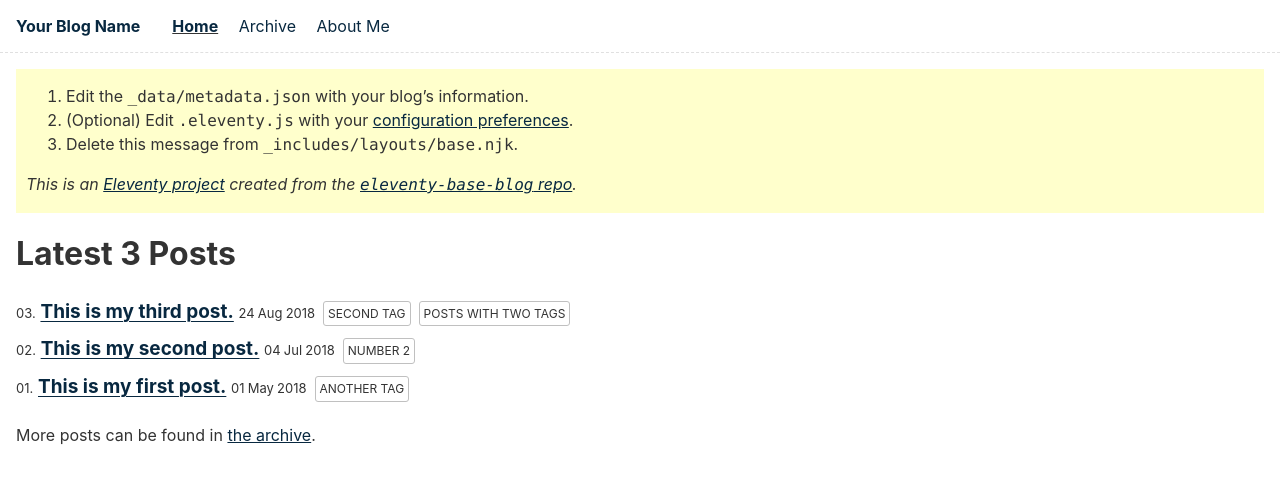
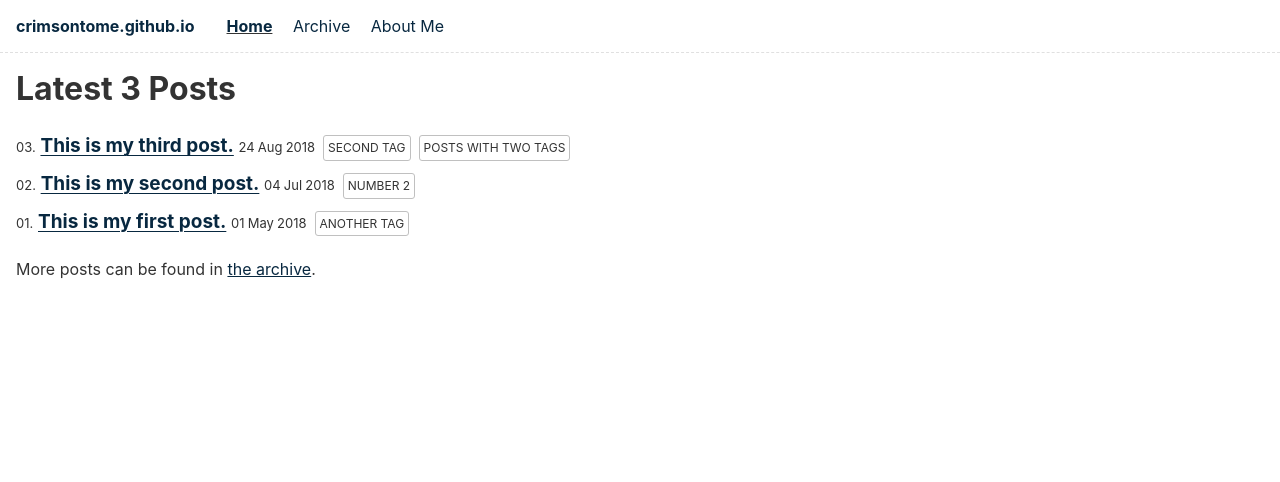
Before and after one commit to CrimsonTome/CrimsonTome.github.io, an Eleventy site: page index.njk in a window 1280 px wide. Built offline with nearby package versions, Linux system fonts and the light colour scheme; Eleventy itself is replaced by a stand-in of ours; files that its build step writes are made by us from their sources.

Commit message:
11ty setup

```diff
--- a/_data/metadata.json
+++ b/_data/metadata.json
@@ -1,21 +1,21 @@
 {
-  "title": "Your Blog Name",
-  "url": "https://example.com/",
+  "title": "crimsontome.github.io",
+  "url": "https://crimsontome.github.io",
   "language": "en",
-  "description": "I am writing about my experiences as a naval navel-gazer.",
+  "description": "Documenting my journey into open-source development alonside other things.",
   "feed": {
-    "subtitle": "I am writing about my experiences as a naval navel-gazer.",
+    "subtitle": "Documenting my journey into open-source development alongside other things.",
     "filename": "feed.xml",
     "path": "/feed/feed.xml",
-    "id": "https://example.com/"
+    "id": "https://crimsontome.github.io/"
   },
   "jsonfeed": {
     "path": "/feed/feed.json",
-    "url": "https://example.com/feed/feed.json"
+    "url": "https://crimsontome.github.io/feed/feed.json"
   },
   "author": {
-    "name": "Your Name Here",
-    "email": "youremailaddress@example.com",
-    "url": "https://example.com/about-me/"
+    "name": "Matt Clark",
+    "email": "4matt2clark7@gmail.com",
+    "url": "https://crimsontome.github.io/about-me/"
   }
 }
--- a/_includes/layouts/base.njk
+++ b/_includes/layouts/base.njk
@@ -24,16 +24,6 @@
 
     <main{% if templateClass %} class="{{ templateClass }}"{% endif %}>
 
-      <!-- Delete this message -->
-      <div class="warning">
-        <ol>
-          <li>Edit the <code>_data/metadata.json</code> with your blog’s information.</li>
-          <li>(Optional) Edit <code>.eleventy.js</code> with your <a href="https://www.11ty.dev/docs/config/">configuration preferences</a>.</li>
-          <li>Delete this message from <code>_includes/layouts/base.njk</code>.</li>
-        </ol>
-        <p><em>This is an <a href="https://www.11ty.dev/">Eleventy project</a> created from the <a href="https://github.com/11ty/eleventy-base-blog"><code>eleventy-base-blog</code> repo</a>.</em></p>
-      </div>
-      <!-- Stop deleting -->
 
       {{ content | safe }}
     </main>
```
